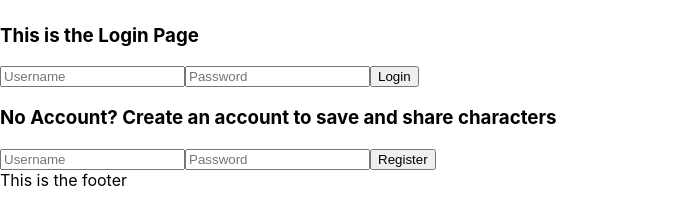
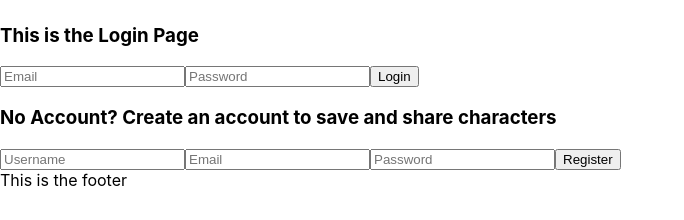
Before and after one commit to Colby77/new-improved-foundations-project, a React (Create React App) app in the folder frontend/: page /account in a window 1280 px wide. Shown: the part 191-411 px from the top of the page, without its empty margins (0-684 px from the left). Built offline with nearby package versions, Linux system fonts and the light colour scheme.

Commit message:
can register users to db while running react and fastapi locally

```diff
--- a/frontend/package.json
+++ b/frontend/package.json
@@ -36,5 +36,6 @@
       "last 1 firefox version",
       "last 1 safari version"
     ]
-  }
+  },
+  "proxy": "http://localhost:8000"
 }
--- a/frontend/src/App.js
+++ b/frontend/src/App.js
@@ -1,4 +1,5 @@
 import { BrowserRouter as Router, Route, Routes } from 'react-router-dom'
+import axios from 'axios'
 
 import Header from './components/Header'
 import Carousel from './components/Carousel';
@@ -9,6 +10,15 @@ import Login from './components/Login'
 
 function App() {
 
+  const registerUser = async (user) => {
+    // console.log(user)
+    await axios.post('/users/', user)
+    .then((res) => {
+      console.log(res.data)
+    })
+    .catch(err => console.log(err))
+
+  }
 
   return (
     <Router>
@@ -28,7 +38,7 @@ function App() {
         <Route
           path='/account'
           element={
-            <Login />
+            <Login onRegister={registerUser}/>
           } />
       </Routes>
       <Footer />
--- a/frontend/src/components/Login.js
+++ b/frontend/src/components/Login.js
@@ -1,16 +1,38 @@
-const Login = () => {
+import { useState } from 'react'
+
+
+const Login = ({ onRegister }) => {
+
+  const [username, setUsername] = useState('')
+  const [email, setEmail] = useState('')
+  const [password, setPassword] = useState('')
+
+  const onSubmit = (e) => {
+    e.preventDefault()
+    onRegister({ username, email, password })
+
+    setUsername('')
+    setEmail('')
+    setPassword('')
+  }
+
+
   return (
     <div>
         <h3>This is the Login Page</h3>
         <form>
-            <input type='text' placeholder='Username'></input>
+            <input type='email' placeholder='Email'></input>
             <input type='password' placeholder='Password'></input>
             <button type='submit'>Login</button>
         </form>
         <h3>No Account? Create an account to save and share characters</h3>
-        <form>
-            <input type='text' placeholder='Username'></input>
-            <input type='password' placeholder='Password'></input>
+        <form onSubmit={onSubmit}>
+            <input type='text' placeholder='Username'
+            value={username} onChange={(e) => setUsername(e.target.value)} />
+            <input type='email' placeholder='Email'
+            value={email} onChange={(e) => setEmail(e.target.value)} />
+            <input type='password' placeholder='Password'
+            value={password} onChange={(e) => setPassword(e.target.value)} />
             <button type='submit'>Register</button>
         </form>
     </div>
```
Also changed, not shown: 1 other file (tests, documents, lock files or other folders).
